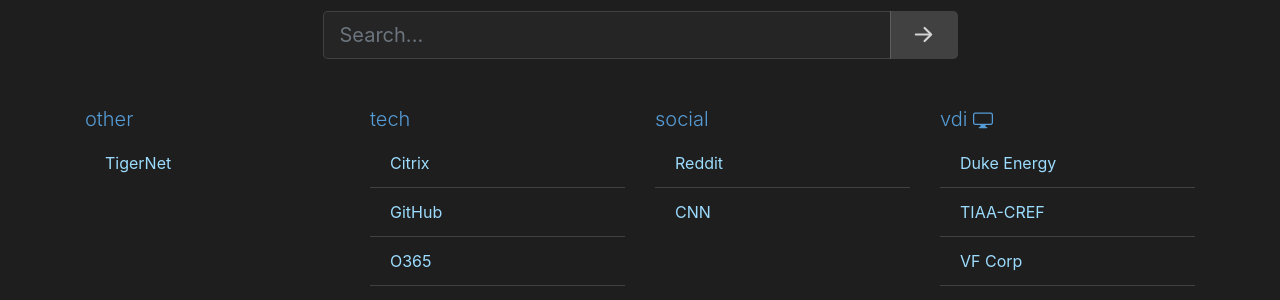
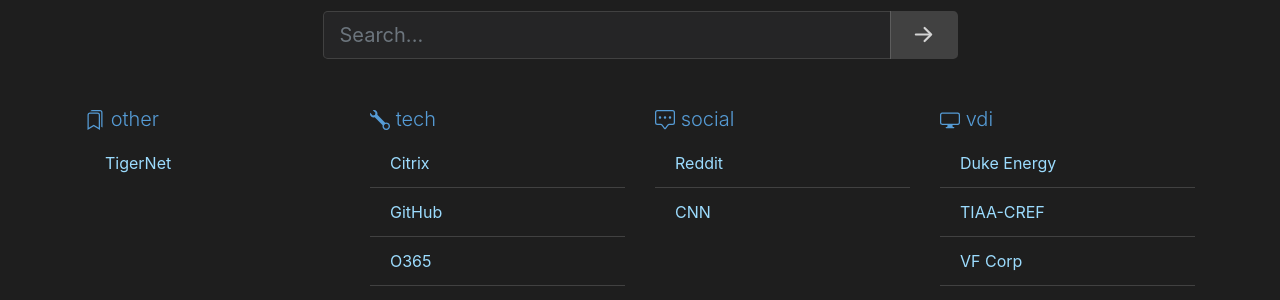
Before and after one commit to jdwilson85/startPage, a Jekyll site: the page built from index.md, in a window 1280 px wide. Shown: the part 199-499 px from the top of the page. Built offline with Jekyll 4.4.1, drawn with Linux system fonts in a browser that asks for light colours; nearby versions of some CDN libraries.

Commit message:
link icons

```diff
--- a/_layouts/default.html
+++ b/_layouts/default.html
@@ -33,7 +33,10 @@
     </div>
     <div class="row my-5 Links">
       <div class="col-md-3">
-        <p class="h5 font-weight-light text-info">other</p>
+        <p class="h5 font-weight-light text-info"><svg class="bi bi-bookmarks" width="1em" height="1em" viewBox="0 0 16 16" fill="currentColor" xmlns="http://www.w3.org/2000/svg">
+          <path fill-rule="evenodd" d="M7 13l5 3V4a2 2 0 0 0-2-2H4a2 2 0 0 0-2 2v12l5-3zm-4 1.234l4-2.4 4 2.4V4a1 1 0 0 0-1-1H4a1 1 0 0 0-1 1v10.234z"/>
+          <path d="M14 14l-1-.6V2a1 1 0 0 0-1-1H4.268A2 2 0 0 1 6 0h6a2 2 0 0 1 2 2v12z"/>
+        </svg> other</p>
         <ul class="list-group list-group-flush">
           {% for link in site.data.linksOther %}
           <li class="list-group-item">
@@ -45,7 +48,9 @@
         </ul>
       </div>
       <div class="col-md-3">
-        <p class="h5 font-weight-light text-info">tech</p>
+        <p class="h5 font-weight-light text-info"><svg class="bi bi-wrench" width="1em" height="1em" viewBox="0 0 16 16" fill="currentColor" xmlns="http://www.w3.org/2000/svg">
+          <path fill-rule="evenodd" d="M.102 2.223A3.004 3.004 0 0 0 3.78 5.897l6.341 6.252A3.003 3.003 0 0 0 13 16a3 3 0 1 0-.851-5.878L5.897 3.781A3.004 3.004 0 0 0 2.223.1l2.141 2.142L4 4l-1.757.364L.102 2.223zm13.37 9.019L13 11l-.471.242-.529.026-.287.445-.445.287-.026.529L11 13l.242.471.026.529.445.287.287.445.529.026L13 15l.471-.242.529-.026.287-.445.445-.287.026-.529L15 13l-.242-.471-.026-.529-.445-.287-.287-.445-.529-.026z"/>
+        </svg> tech</p>
         <ul class="list-group list-group-flush">
           {% for link in site.data.linksTech %}
           <li class="list-group-item">
@@ -57,7 +62,10 @@
         </ul>
       </div>
       <div class="col-md-3">
-        <p class="h5 font-weight-light text-info">social</p>
+        <p class="h5 font-weight-light text-info"><svg class="bi bi-chat-square-dots" width="1em" height="1em" viewBox="0 0 16 16" fill="currentColor" xmlns="http://www.w3.org/2000/svg">
+          <path fill-rule="evenodd" d="M14 1H2a1 1 0 0 0-1 1v8a1 1 0 0 0 1 1h2.5a2 2 0 0 1 1.6.8L8 14.333 9.9 11.8a2 2 0 0 1 1.6-.8H14a1 1 0 0 0 1-1V2a1 1 0 0 0-1-1zM2 0a2 2 0 0 0-2 2v8a2 2 0 0 0 2 2h2.5a1 1 0 0 1 .8.4l1.9 2.533a1 1 0 0 0 1.6 0l1.9-2.533a1 1 0 0 1 .8-.4H14a2 2 0 0 0 2-2V2a2 2 0 0 0-2-2H2z"/>
+          <path d="M5 6a1 1 0 1 1-2 0 1 1 0 0 1 2 0zm4 0a1 1 0 1 1-2 0 1 1 0 0 1 2 0zm4 0a1 1 0 1 1-2 0 1 1 0 0 1 2 0z"/>
+        </svg> social</p>
         <ul class="list-group list-group-flush">
           {% for link in site.data.linksSocial %}
           <li class="list-group-item">
@@ -69,10 +77,10 @@
         </ul>
       </div>
       <div class="col-md-3">
-        <p class="h5 font-weight-light text-info">vdi <svg class="bi bi-display" width="1em" height="1em" viewBox="0 0 16 16" fill="currentColor" xmlns="http://www.w3.org/2000/svg">
+        <p class="h5 font-weight-light text-info"><svg class="bi bi-display" width="1em" height="1em" viewBox="0 0 16 16" fill="currentColor" xmlns="http://www.w3.org/2000/svg">
           <path d="M5.75 13.5c.167-.333.25-.833.25-1.5h4c0 .667.083 1.167.25 1.5H11a.5.5 0 0 1 0 1H5a.5.5 0 0 1 0-1h.75z"/>
           <path fill-rule="evenodd" d="M13.991 3H2c-.325 0-.502.078-.602.145a.758.758 0 0 0-.254.302A1.46 1.46 0 0 0 1 4.01V10c0 .325.078.502.145.602.07.105.17.188.302.254a1.464 1.464 0 0 0 .538.143L2.01 11H14c.325 0 .502-.078.602-.145a.758.758 0 0 0 .254-.302 1.464 1.464 0 0 0 .143-.538L15 9.99V4c0-.325-.078-.502-.145-.602a.757.757 0 0 0-.302-.254A1.46 1.46 0 0 0 13.99 3zM14 2H2C0 2 0 4 0 4v6c0 2 2 2 2 2h12c2 0 2-2 2-2V4c0-2-2-2-2-2z"/>
-        </svg></p>
+        </svg> vdi</p>
         <ul class="list-group list-group-flush">
           {% for link in site.data.linksVDI %}
           <li class="list-group-item">
```
